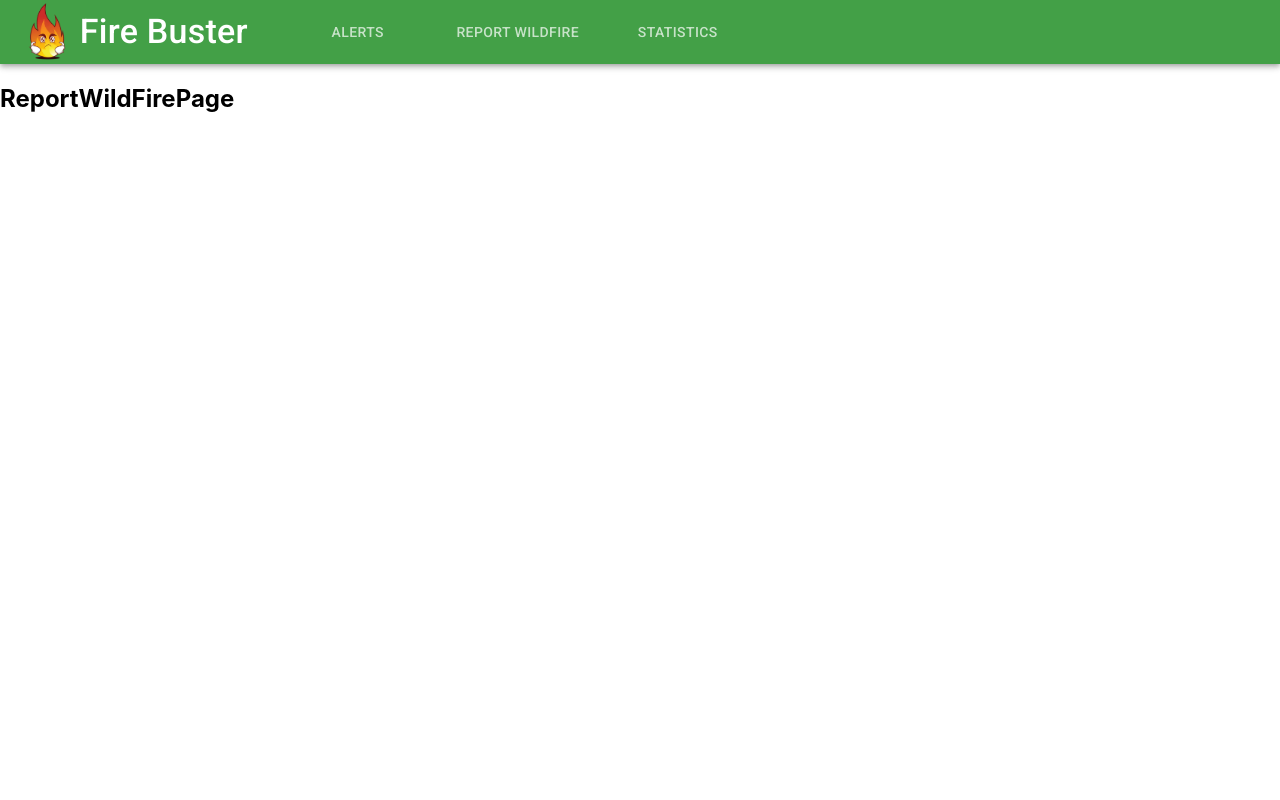
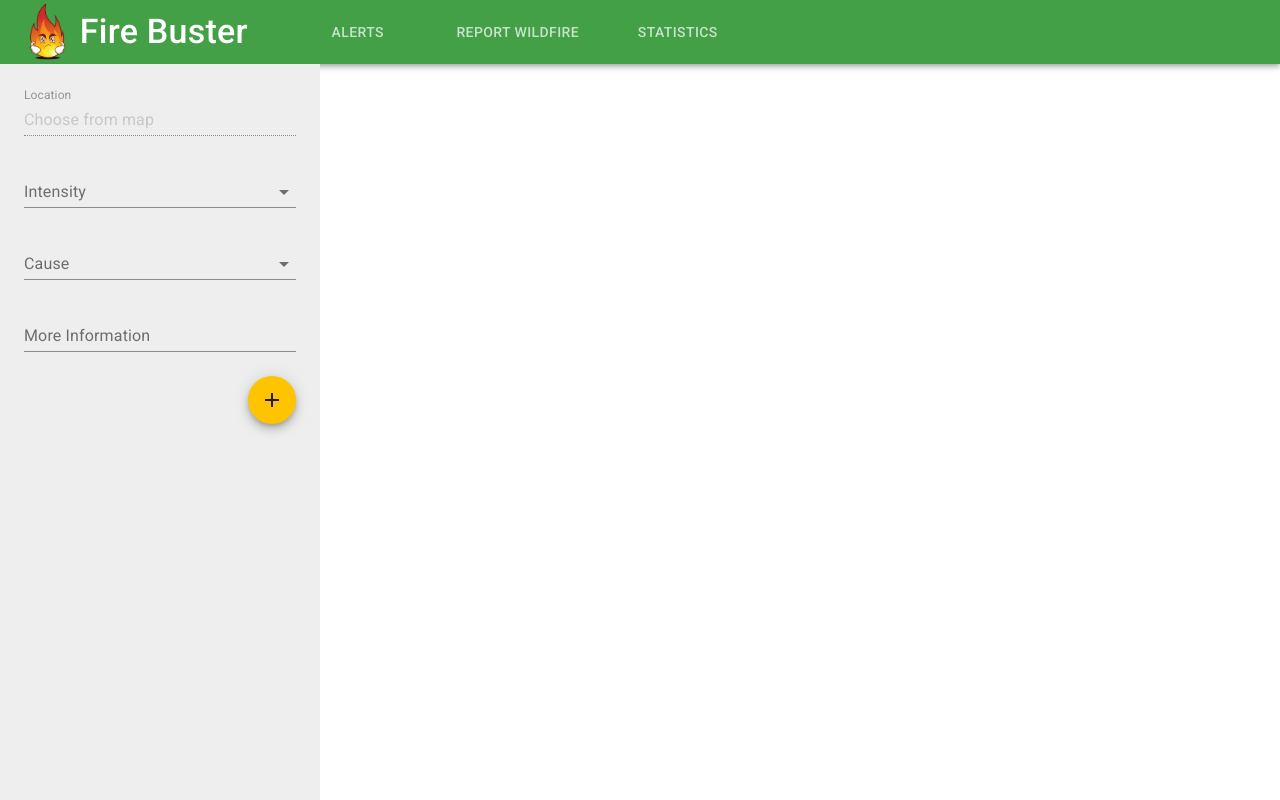
Before and after one commit to SharonMansoor/FireBuster, a React (Create React App) app in the folder FrontEnd/firebuster-frontend/: page /ReportWildfire in a window 1280 px wide. Built offline with nearby package versions, Linux system fonts and the light colour scheme.

Commit message:
Report Wildfire

```diff
--- a/FrontEnd/firebuster-frontend/package.json
+++ b/FrontEnd/firebuster-frontend/package.json
@@ -4,6 +4,7 @@
   "private": true,
   "dependencies": {
     "@material-ui/core": "^4.9.10",
+    "@material-ui/icons": "^4.9.1",
     "@testing-library/jest-dom": "^4.2.4",
     "@testing-library/react": "^9.5.0",
     "@testing-library/user-event": "^7.2.1",
--- /dev/null
+++ b/FrontEnd/firebuster-frontend/src/components/ReportFireForm.js
@@ -0,0 +1,129 @@
+import React, { Component } from "react";
+import {
+  Box,
+  TextField,
+  MenuItem,
+  Select,
+  InputLabel,
+  FormControl,
+  Grid,
+  Fab,
+} from "@material-ui/core";
+import AddIcon from '@material-ui/icons/Add';
+
+const severities = [
+  {
+    value: "1",
+    label: "Low",
+  },
+  {
+    value: "2",
+    label: "Moderate",
+  },
+  {
+    value: "3",
+    label: "High",
+  },
+];
+
+const causes = [
+  {
+    value: "1",
+    label: "Extreme Weather",
+  },
+  {
+    value: "2",
+    label: "Human Cause",
+  },
+  {
+    value: "3",
+    label: "Unknown",
+  },
+];
+
+class ReportFireForm extends Component {
+  constructor() {
+    super();
+    this.state = {
+      location: "",
+      intensity: "",
+      cause: "",
+      moreInfo: "",
+    };
+    this.handleChange = this.handleChange.bind(this);
+  }
+
+  handleChange(event) {
+    const { name, value, type, checked } = event.target;
+    type === "checkbox"
+      ? this.setState({ [name]: checked })
+      : this.setState({ [name]: value });
+  }
+
+  render() {
+    return (
+      <Box p={3}>
+        <form noValidate autoComplete="off">
+          <Grid container spacing={3}>
+            <Grid item md={12}>
+              <TextField
+                value={this.state.location}
+                name="location"
+                onChange={this.handleChange}
+                label="Location"
+                fullWidth
+                placeholder="Choose from map"
+                disabled
+                InputLabelProps={{shrink: 'true'}}
+              />
+            </Grid>
+            <Grid item md={12}>
+              <FormControl fullWidth>
+                <InputLabel id="intensityLabel">Intensity</InputLabel>
+                <Select
+                  value={this.state.intensity}
+                  name="intensity"
+                  onChange={this.handleChange}
+                  labelId="intensityLabel"
+                >
+                  {severities.map((option) => (
+                    <MenuItem key={option.value} value={option.value}>
+                      {option.label}
+                    </MenuItem>
+                  ))}
+                </Select>
+              </FormControl>
+            </Grid>
+            <Grid item md={12}>
+              <FormControl fullWidth>
+                <InputLabel id="causeLabel">Cause</InputLabel>
+                <Select
+                  value={this.state.cause}
+                  name="cause"
+                  onChange={this.handleChange}
+                  labelId="causeLabel"
+                >
+                  {causes.map((option) => (
+                    <MenuItem key={option.value} value={option.value}>
+                      {option.label}
+                    </MenuItem>
+                  ))}
+                </Select>
+              </FormControl>
+            </Grid>
+            <Grid item md={12}>
+              <TextField multiline label="More Information" fullWidth />
+            </Grid>
+            <Grid item md={12}>
+            <Fab color='secondary' size='medium' style={{float:'right'}}>
+              <AddIcon/>
+          </Fab>
+            </Grid>
+          </Grid>
+        </form>
+      </Box>
+    );
+  }
+}
+
+export default ReportFireForm;
--- a/FrontEnd/firebuster-frontend/src/pages/ReportWildfirePage.js
+++ b/FrontEnd/firebuster-frontend/src/pages/ReportWildfirePage.js
@@ -1,11 +1,29 @@
-import React, { Component } from 'react';
+import React, { Component } from "react";
+import { Grid } from "@material-ui/core";
+import ReportFireForm from "../components/ReportFireForm";
 
 class ReportWildFirePage extends Component {
   render() {
     return (
-        <div>
-          <h2>ReportWildFirePage</h2>
-        </div>
+      <Grid
+        container
+        direction="row"
+        alignItems="stretch"
+        style={{ height: "calc(100vh - 64px)" }}
+      >
+        <Grid
+          item
+          md={3}
+          style={{
+            overflowY: "auto",
+            height: "100%",
+            backgroundColor: "#eeeeee",
+          }}
+        >
+          <ReportFireForm/>
+        </Grid>
+        <Grid item md={9}></Grid>
+      </Grid>
     );
   }
 }
```
Also changed, not shown: 1 other file (tests, documents, lock files or other folders).
